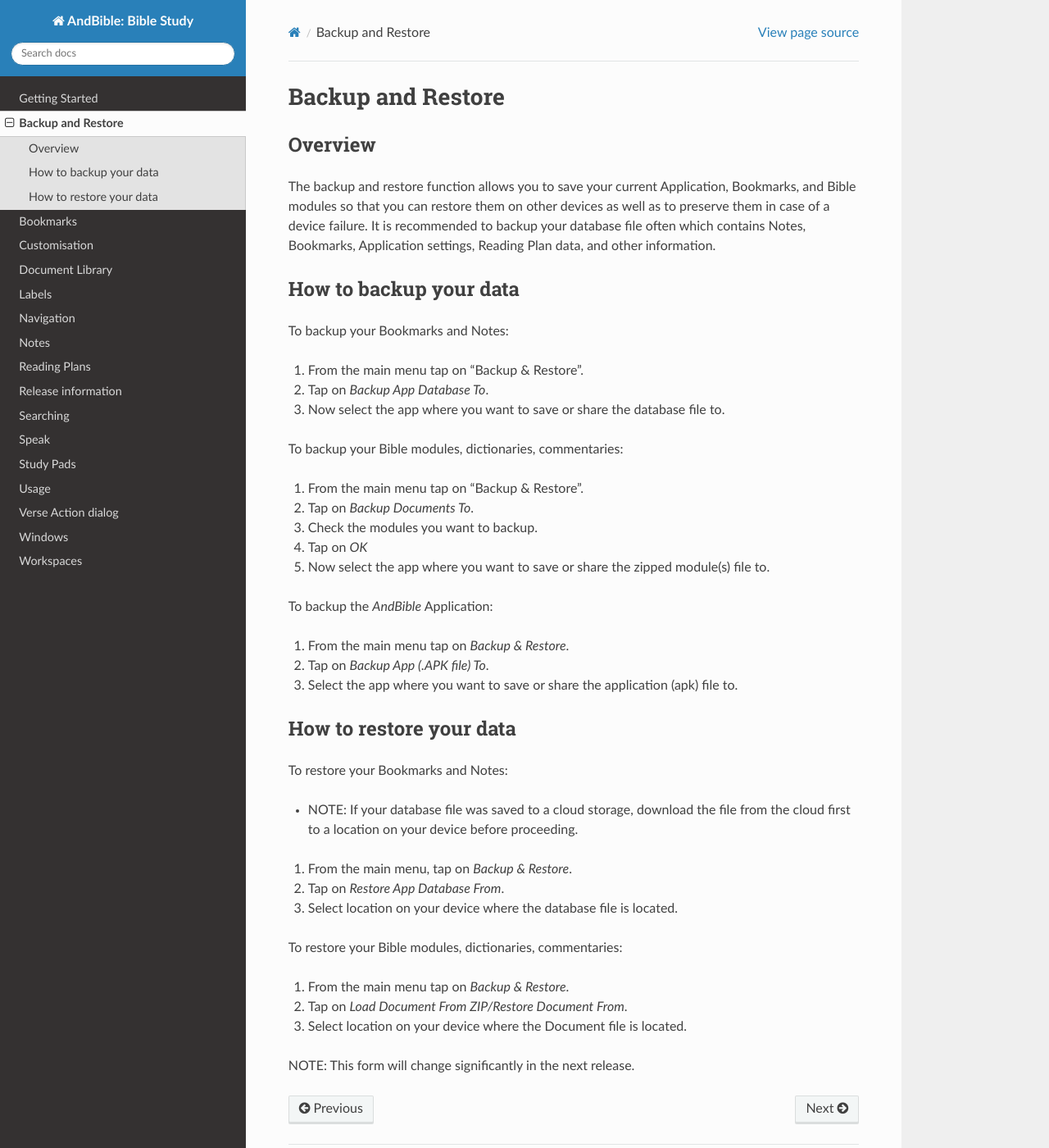
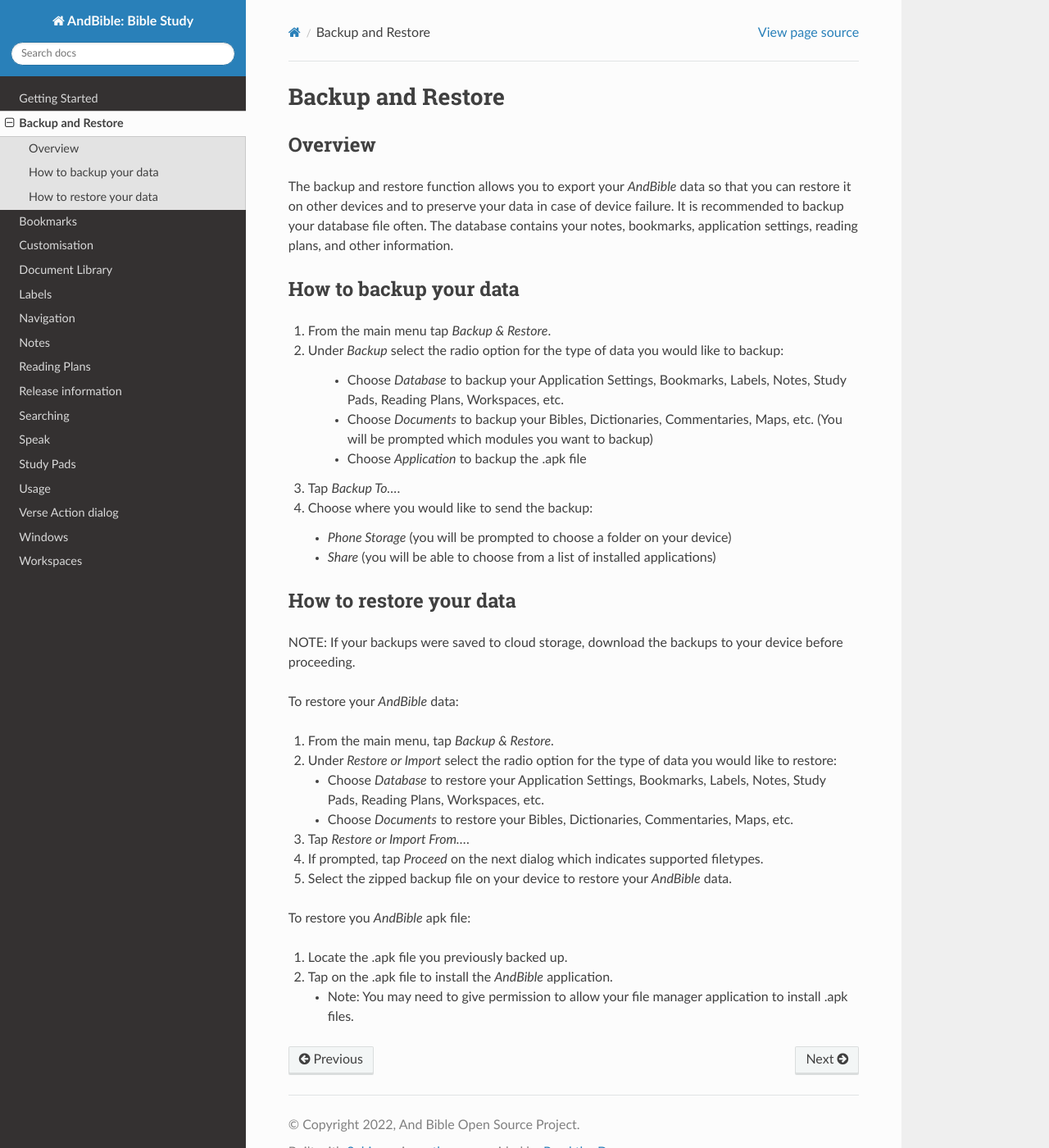
Before and after one commit to AndBible/docs, a Sphinx documentation site: the page built from docs/source/backup_restore.rst, in a window 1280 px wide and 1400 px high. Shown: the whole window at 82% size. Built offline with Sphinx 7.4.7 and the Read the Docs theme 3.1.0, drawn with Linux system fonts in a browser that asks for light colours; pages that are not in the unit, such as notebooks, are missing from menus.

Commit message:
Update backup_restore.rst (#11)
* Update backup & restore documenation.

* Additional minor changes

* fix rst linting checks

```diff
--- a/docs/source/backup_restore.rst
+++ b/docs/source/backup_restore.rst
@@ -4,46 +4,58 @@
 Overview
 --------
 
-The backup and restore function allows you to save your current Application, Bookmarks, and Bible modules so that you can restore them on other devices as well as to preserve them in case of a device failure.
-It is recommended to backup your database file often which contains Notes, Bookmarks, Application settings, Reading Plan data, and other information.
+The backup and restore function allows you to export your |app| data so that
+you can restore it on other devices and to preserve your data in
+case of device failure. It is recommended to backup your database file
+often. The database contains your notes, bookmarks, application settings,
+reading plans, and other information.
 
 How to backup your data
 -----------------------
 
-To backup your Bookmarks and Notes:
+#. From the main menu tap `Backup & Restore`.
+#. Under `Backup` select the radio option for the type of data you would like
+   to backup:
 
-#. From the main menu tap on "Backup & Restore".
-#. Tap on `Backup App Database To`.
-#. Now select the app where you want to save or share the database file to.
+    - Choose `Database` to backup your Application Settings, Bookmarks, Labels,
+      Notes, Study Pads, Reading Plans, Workspaces, etc.
+    - Choose `Documents` to backup your Bibles, Dictionaries,
+      Commentaries, Maps, etc. (You will be prompted which modules you
+      want to backup)
+    - Choose `Application` to backup the .apk file
 
-To backup your Bible modules, dictionaries, commentaries:
+#. Tap `Backup To...`.
+#. Choose where you would like to send the backup:
 
-#. From the main menu tap on "Backup & Restore".
-#. Tap on `Backup Documents To`.
-#. Check the modules you want to backup.
-#. Tap on `OK`
-#. Now select the app where you want to save or share the zipped module(s) file to.
-
-To backup the |app| Application:
-
-#. From the main menu tap on `Backup & Restore`.
-#. Tap on `Backup App (.APK file) To`.
-#. Select the app where you want to save or share the application (apk) file to.
+   - `Phone Storage` (you will be prompted to choose a folder on your device)
+   - `Share` (you will be able to choose from a list of installed applications)
 
 How to restore your data
 ------------------------
 
-To restore your Bookmarks and Notes:
+NOTE: If your backups were saved to cloud storage, download the backups to your
+device before proceeding.
 
-* NOTE: If your database file was saved to a cloud storage, download the file from the cloud first to a location on your device before proceeding.
-#. From the main menu, tap on `Backup & Restore`.
-#. Tap on `Restore App Database From`.
-#. Select location on your device where the database file is located.
+To restore your |app| data:
 
-To restore your Bible modules, dictionaries, commentaries:
+#. From the main menu, tap `Backup & Restore`.
+#. Under `Restore or Import` select the radio option for the type of data
+   you would like to restore:
 
-#. From the main menu tap on `Backup & Restore`.
-#. Tap on `Load Document From ZIP/Restore Document From`.
-#. Select location on your device where the Document file is located.
+   - Choose `Database` to restore your Application Settings, Bookmarks, Labels,
+     Notes, Study Pads, Reading Plans, Workspaces, etc.
+   - Choose `Documents` to restore your Bibles, Dictionaries, Commentaries,
+     Maps, etc.
 
-NOTE: This form will change significantly in the next release.
+#. Tap `Restore or Import From...`.
+#. If prompted, tap `Proceed` on the next dialog which indicates supported
+   filetypes.
+#. Select the zipped backup file on your device to restore your |app| data.
+
+To restore you |app| apk file:
+
+#. Locate the .apk file you previously backed up.
+#. Tap on the .apk file to install the |app| application.
+
+   - Note: You may need to give permission to allow your file manager
+     application to install .apk files.
--- a/docs/source/index.rst
+++ b/docs/source/index.rst
@@ -1,5 +1,5 @@
 Welcome to the AndBible: Bible Study's documentation!
-===============================================
+=====================================================
 
 The **Bible Study App** is a free, opensource application provided by AndBible that gives users an advanced
 and flexible interface for studying the Bible.
```
